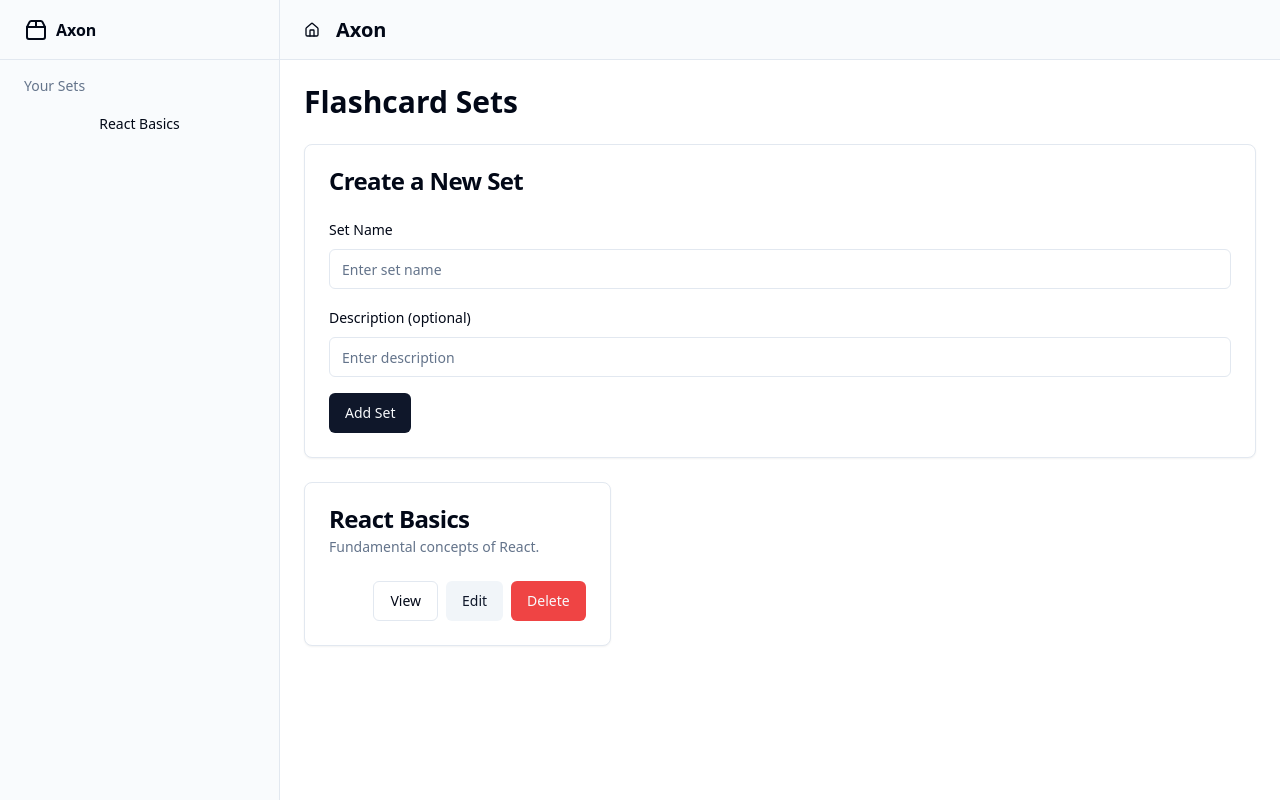
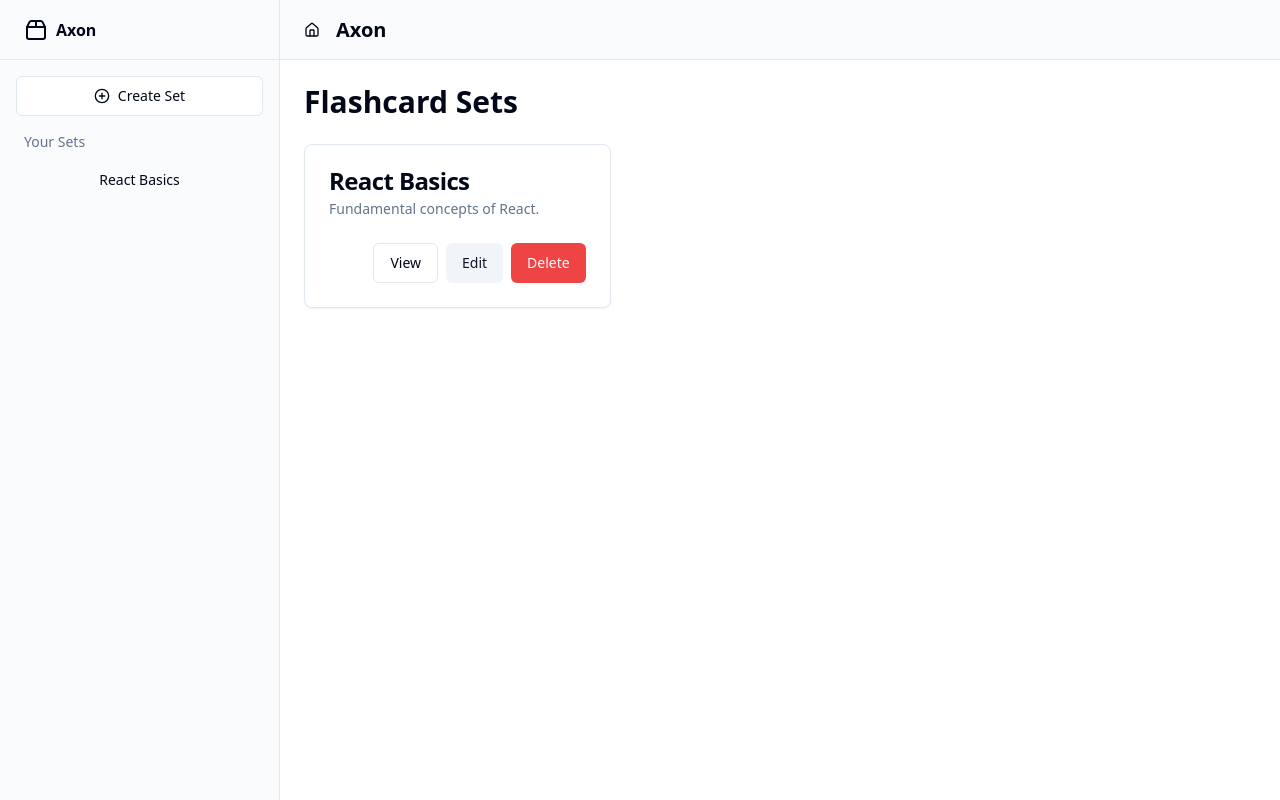
Before and after one commit to rbrickmn/axon, a React (Vite) app: page / in a window 1280 px wide. Built offline with nearby package versions, Linux system fonts and the light colour scheme.

Commit message:
Move the create set button to sidebar

```diff
--- a/src/App.jsx
+++ b/src/App.jsx
@@ -29,12 +29,17 @@ function App() {
   const [selectedSetId, setSelectedSetId] = useState(null);
   const [isStudyMode, setIsStudyMode] = useState(false);
   const [isBatchImporting, setIsBatchImporting] = useState(false);
+  const [isCreateSetModalOpen, setIsCreateSetModalOpen] = useState(false);
+
+  const openCreateSetModal = () => setIsCreateSetModalOpen(true);
+  const closeCreateSetModal = () => setIsCreateSetModalOpen(false);
 
   const addSet = (name, description) => {
     setSets([
       ...sets,
       { id: Date.now(), name, description, flashcards: [] },
     ]);
+    closeCreateSetModal();
   };
 
   const editSet = (setId, newName, newDescription) => {
@@ -139,7 +144,7 @@ function App() {
 
   return (
     <AppShell>
-      <Sidebar sets={sets} selectSet={selectSet} selectedSetId={selectedSetId} />
+      <Sidebar sets={sets} selectSet={selectSet} selectedSetId={selectedSetId} openCreateSetModal={openCreateSetModal} />
       <div className="flex flex-col">
         <Header />
         <MainContent>
@@ -164,6 +169,8 @@ function App() {
               editSet={editSet}
               deleteSet={deleteSet}
               selectSet={selectSet}
+              isCreateSetModalOpen={isCreateSetModalOpen}
+              closeCreateSetModal={closeCreateSetModal}
             />
           )}
         </MainContent>
--- a/src/components/layout/Sidebar.jsx
+++ b/src/components/layout/Sidebar.jsx
@@ -1,9 +1,9 @@
 import React from 'react';
-import { Package2 } from 'lucide-react';
+import { Package2, PlusCircle } from 'lucide-react';
 import { Button } from '../ui/Button';
 import { cn } from '../../utils/cn';
 
-const Sidebar = ({ sets, selectSet, selectedSetId }) => {
+const Sidebar = ({ sets, selectSet, selectedSetId, openCreateSetModal }) => {
   return (
     <div className="hidden border-r bg-muted/40 md:block">
       <div className="flex h-full max-h-screen flex-col gap-2">
@@ -15,6 +15,14 @@ const Sidebar = ({ sets, selectSet, selectedSetId }) => {
         </div>
         <div className="flex-1">
           <nav className="grid items-start px-2 text-sm font-medium lg:px-4">
+            <Button
+              variant="outline"
+              className="justify-start gap-2 my-2"
+              onClick={openCreateSetModal}
+            >
+              <PlusCircle className="h-4 w-4" />
+              Create Set
+            </Button>
             <p className="text-muted-foreground px-2 py-2">Your Sets</p>
             {sets.map((set) => (
               <Button
--- a/src/pages/HomePage.jsx
+++ b/src/pages/HomePage.jsx
@@ -1,18 +1,29 @@
 import React from 'react';
 import SetList from '../components/SetList/SetList';
 import SetForm from '../components/SetForm/SetForm';
+import { Dialog } from '../components/ui/Dialog';
 
-const HomePage = ({ sets, addSet, editSet, deleteSet, selectSet }) => {
+const HomePage = ({
+  sets,
+  addSet,
+  editSet,
+  deleteSet,
+  selectSet,
+  isCreateSetModalOpen,
+  closeCreateSetModal,
+}) => {
   return (
     <div className="space-y-6">
       <h1 className="text-3xl font-bold">Flashcard Sets</h1>
-      <SetForm addSet={addSet} />
       <SetList
         sets={sets}
         editSet={editSet}
         deleteSet={deleteSet}
         selectSet={selectSet}
       />
+      <Dialog open={isCreateSetModalOpen} onClose={closeCreateSetModal}>
+        <SetForm addSet={addSet} />
+      </Dialog>
     </div>
   );
 };
```
